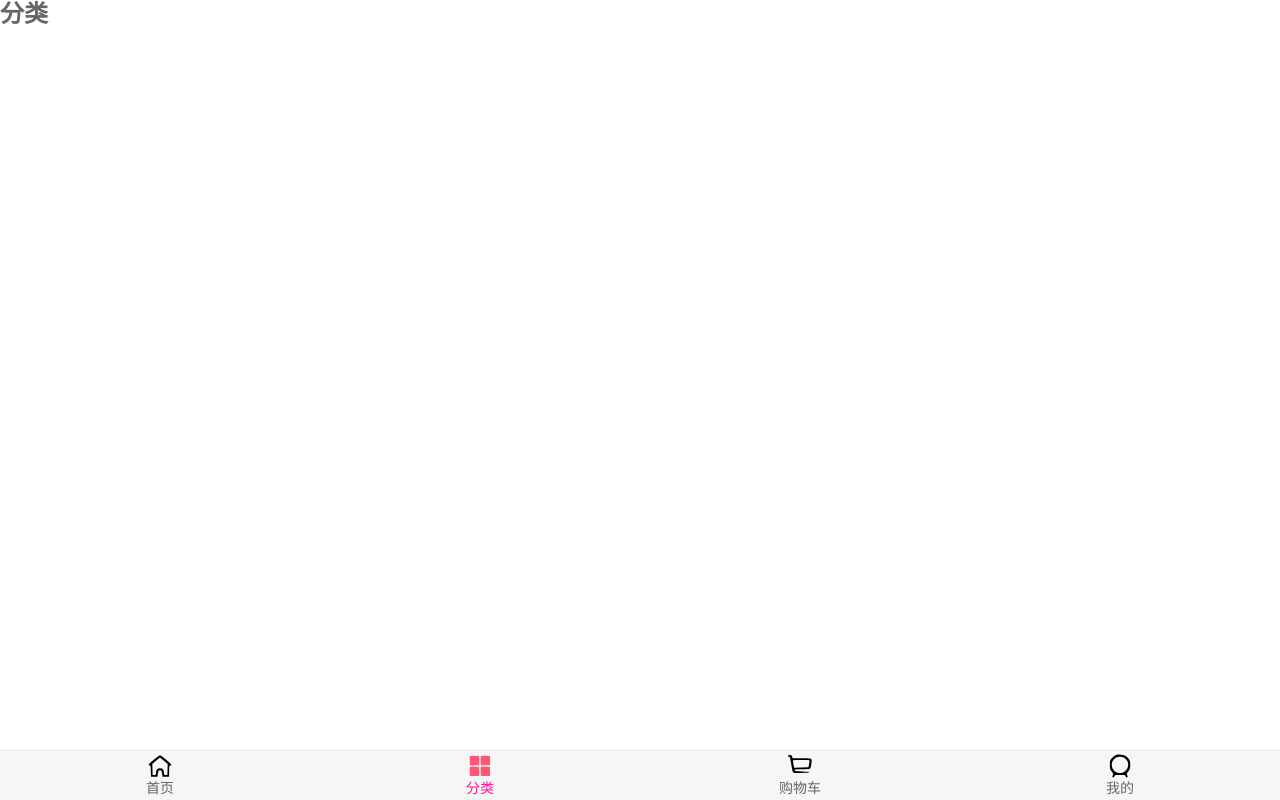
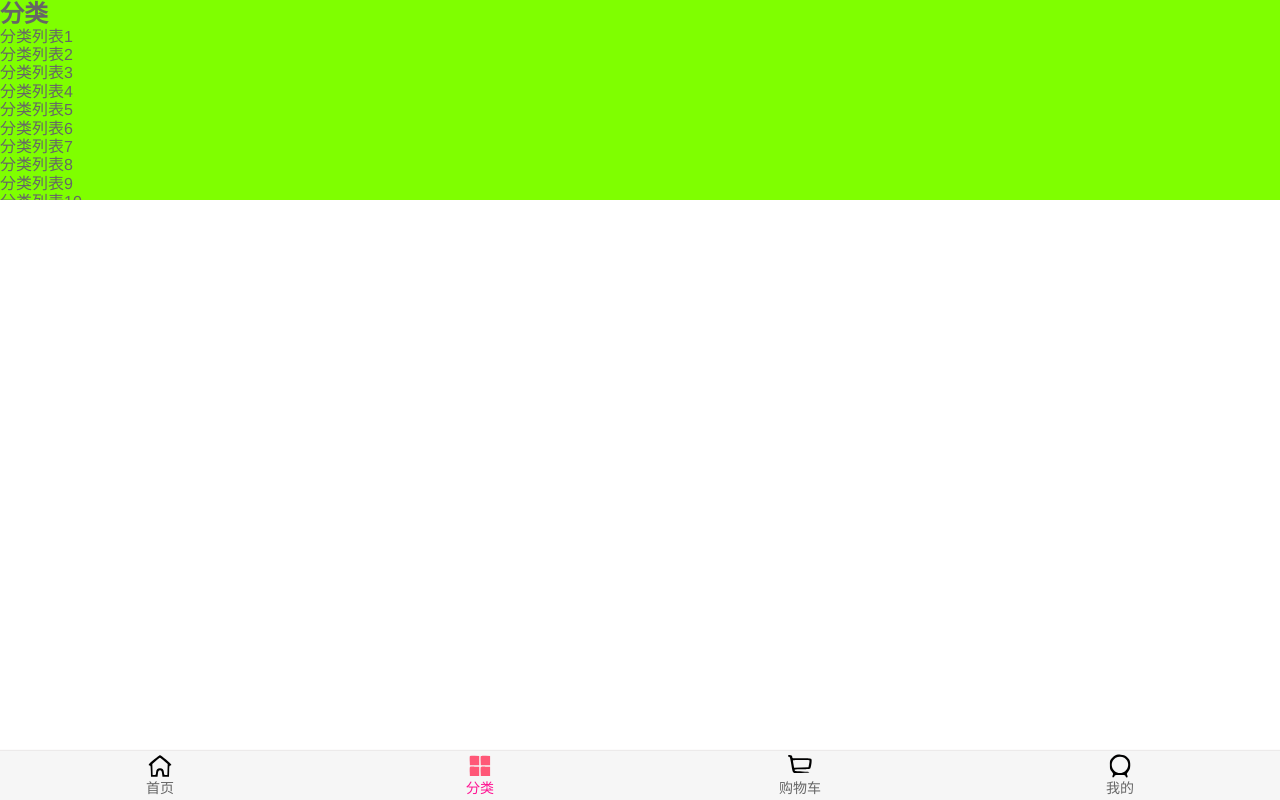
Before and after one commit to wupangzai/mallproject, a Vue app: page /category in a window 1280 px wide. Built offline with nearby package versions, Linux system fonts and the light colour scheme.

Commit message:
'commit'

```diff
--- a/package.json
+++ b/package.json
@@ -8,6 +8,7 @@
   },
   "dependencies": {
     "axios": "^0.21.1",
+    "better-scroll": "^1.13.2",
     "core-js": "^3.6.5",
     "vue": "^2.6.11",
     "vue-router": "^3.5.2"
--- /dev/null
+++ b/src/BScroll/bscroll.js
@@ -0,0 +1,16 @@
+import BScroll from 'better-scroll'
+
+
+export function scroll(config) {
+  // 默认情况下new的better-scroll不会实时监听位置
+  return new BScroll(config,{
+    // 0,1表示不侦测,
+    // 2表示手指滑动侦测，离开后的惯性不侦测
+    // 3表示只要是滑动都侦测
+    probeType: 3,
+    // 默认监听不到里面的点击事件
+    click: true,
+    // 上拉加载更多
+    pullUpLoad: true
+  })
+}
--- /dev/null
+++ b/src/components/common/scroll/Scroll.vue
@@ -0,0 +1,43 @@
+<!--  -->
+<template>
+  <div class="wrapper" ref="wrapper">
+    <div class="content">
+    <slot></slot>
+    </div>
+  </div>
+</template>
+
+<script>
+import BScroll from 'better-scroll'
+export default {
+  name: 'Scroll',
+  data () {
+    return {
+    }
+  },
+  components:{
+  },
+  mounted() {
+    // 不推荐使用wrapper，防止再其他组件有重复的类名
+    // ref绑定再组件上，拿到的就是组件对象
+    // ref绑定在标签，拿到的就是元素对象
+    const scroll = new BScroll(this.$refs.wrapper, {
+      click: true,
+      pullUpLoad: true,
+      probeType: 3,
+    })
+    scroll.on('pullingUp', () => {
+      console.log('触底事件');
+      // 延迟触发，防止多次请求
+      setTimeout( () => {
+        scroll.finishPullUp()
+      },5000)
+    })
+  }
+}
+
+</script>
+
+<style scoped>
+
+</style>
--- a/src/views/category/Category.vue
+++ b/src/views/category/Category.vue
@@ -1,11 +1,114 @@
 <!--  -->
 <template>
-  <div>
+  <div class="wrapper">
+   <ul class="content">
     <h2>分类</h2>
+    <li>分类列表1</li>
+    <li>分类列表2</li>
+    <li>分类列表3</li>
+    <li>分类列表4</li>
+    <li>分类列表5</li>
+    <li>分类列表6</li>
+    <li>分类列表7</li>
+    <li>分类列表8</li>
+    <li>分类列表9</li>
+    <li>分类列表10</li>
+    <li>分类列表11</li>
+    <li>分类列表12</li>
+    <li>分类列表13</li>
+    <li>分类列表14</li>
+    <li>分类列表15</li>
+    <li>分类列表16</li>
+    <li>分类列表17</li>
+    <li>分类列表18</li>
+    <li>分类列表19</li>
+    <li>分类列表20</li>
+    <li>分类列表21</li>
+    <li>分类列表22</li>
+    <li>分类列表23</li>
+    <li>分类列表24</li>
+    <li>分类列表25</li>
+    <li>分类列表26</li>
+    <li>分类列表27</li>
+    <li>分类列表28</li>
+    <li>分类列表29</li>
+    <li>分类列表30</li>
+    <li>分类列表31</li>
+    <li>分类列表32</li>
+    <li>分类列表33</li>
+    <li>分类列表34</li>
+    <li>分类列表35</li>
+    <li>分类列表36</li>
+    <li>分类列表37</li>
+    <li>分类列表38</li>
+    <li>分类列表39</li>
+    <li>分类列表40</li>
+    <li>分类列表41</li>
+    <li>分类列表42</li>
+    <li>分类列表43</li>
+    <li>分类列表44</li>
+    <li>分类列表45</li>
+    <li>分类列表46</li>
+    <li>分类列表47</li>
+    <li>分类列表48</li>
+    <li>分类列表49</li>
+    <li>分类列表50</li>
+    <li>分类列表51</li>
+    <li>分类列表52</li>
+    <li>分类列表53</li>
+    <li>分类列表54</li>
+    <li>分类列表55</li>
+    <li>分类列表56</li>
+    <li>分类列表57</li>
+    <li>分类列表58</li>
+    <li>分类列表59</li>
+    <li>分类列表60</li>
+    <li>分类列表61</li>
+    <li>分类列表62</li>
+    <li>分类列表63</li>
+    <li>分类列表64</li>
+    <li>分类列表65</li>
+    <li>分类列表66</li>
+    <li>分类列表67</li>
+    <li>分类列表68</li>
+    <li>分类列表69</li>
+    <li>分类列表70</li>
+    <li>分类列表71</li>
+    <li>分类列表72</li>
+    <li>分类列表73</li>
+    <li>分类列表74</li>
+    <li>分类列表75</li>
+    <li>分类列表76</li>
+    <li>分类列表77</li>
+    <li>分类列表78</li>
+    <li>分类列表79</li>
+    <li>分类列表80</li>
+    <li>分类列表81</li>
+    <li>分类列表82</li>
+    <li>分类列表83</li>
+    <li>分类列表84</li>
+    <li>分类列表85</li>
+    <li>分类列表86</li>
+    <li>分类列表87</li>
+    <li>分类列表88</li>
+    <li>分类列表89</li>
+    <li>分类列表90</li>
+    <li>分类列表91</li>
+    <li>分类列表92</li>
+    <li>分类列表93</li>
+    <li>分类列表94</li>
+    <li>分类列表95</li>
+    <li>分类列表96</li>
+    <li>分类列表97</li>
+    <li>分类列表98</li>
+    <li>分类列表99</li>
+    <li>分类列表100</li>
+  </ul>
   </div>
 </template>
 
 <script>
+import {scroll} from '@/BScroll/bscroll'
 export default {
   name: 'Category',
   data () {
@@ -13,11 +116,28 @@
     }
   },
   components:{
+  },
+  mounted() {
+    // new BScroll(document.querySelector('.wrapper'))
+    const scroll2 = scroll(document.querySelector('.wrapper'))
+    scroll2.on('scroll', (position) => {
+      // console.log(position);
+    })
+    scroll2.on('pullingUp', () => {
+      // 触底只能触发一次，必须调用finish,才能多次调用
+      console.log('up');
+      scroll2.finishPullUp()
+    })
   }
 }
 
 </script>
 
 <style scoped>
-
+  .wrapper{
+    height: 200px;
+    background-color: chartreuse;
+    /* overflow-y: scroll; */
+    overflow: hidden;
+  }
 </style>
--- a/src/views/home/Home.vue
+++ b/src/views/home/Home.vue
@@ -8,6 +8,8 @@
         购物街
       </template>
     </nav-bar>
+    <!-- 滚动组件设置 -->
+    <scroll class="content">
     <!-- 轮播图 -->
     <home-swiper :banner='banner'></home-swiper>
     <!-- 推荐视图 -->
@@ -17,108 +19,7 @@
     <!-- tabControl -->
     <tab-control class="tab-control" :title="['流行', '新款', '精选']" @tabClick="tabClick"></tab-control>
     <good-list :goods="goods[tabType].list"></good-list>
-    <!-- <ul>
-      <li></li>
-      <li></li>
-      <li></li>
-      <li></li>
-      <li></li>
-      <li></li>
-      <li></li>
-      <li></li>
-      <li></li>
-      <li></li>
-      <li></li>
-      <li></li>
-      <li></li>
-      <li></li>
-      <li></li>
-      <li></li>
-      <li></li>
-      <li></li>
-      <li></li>
-      <li></li>
-      <li></li>
-      <li></li>
-      <li></li>
-      <li></li>
-      <li></li>
-      <li></li>
-      <li></li>
-      <li></li>
-      <li></li>
-      <li></li>
-      <li></li>
-      <li></li>
-      <li></li>
-      <li></li>
-      <li></li>
-      <li></li>
-      <li></li>
-      <li></li>
-      <li></li>
-      <li></li>
-      <li></li>
-      <li></li>
-      <li></li>
-      <li></li>
-      <li></li>
-      <li></li>
-      <li></li>
-      <li></li>
-      <li></li>
-      <li></li>
-      <li></li>
-      <li></li>
-      <li></li>
-      <li></li>
-      <li></li>
-      <li></li>
-      <li></li>
-      <li></li>
-      <li></li>
-      <li></li>
-      <li></li>
-      <li></li>
-      <li></li>
-      <li></li>
-      <li></li>
-      <li></li>
-      <li></li>
-      <li></li>
-      <li></li>
-      <li></li>
-      <li></li>
-      <li></li>
-      <li></li>
-      <li></li>
-      <li></li>
-      <li></li>
-      <li></li>
-      <li></li>
-      <li></li>
-      <li></li>
-      <li></li>
-      <li></li>
-      <li></li>
-      <li></li>
-      <li></li>
-      <li></li>
-      <li></li>
-      <li></li>
-      <li></li>
-      <li></li>
-      <li></li>
-      <li></li>
-      <li></li>
-      <li></li>
-      <li></li>
-      <li></li>
-      <li></li>
-      <li></li>
-      <li></li>
-      <li></li>
-    </ul> -->
+    </scroll>
   </div>
 </template>
 
@@ -130,6 +31,11 @@
 import FeatureView from './childComponents/FeatureView.vue'
 import TabControl from '../../components/content/tabControl/TabControl.vue'
 import GoodList from '../../components/content/goods/GoodList.vue'
+import Scroll from '../../components/common/scroll/Scroll.vue'
+
+
+
+
 // 网络请求导入
 import {getHomeMultidata,getHomeGoods} from '@/network/home'
 
@@ -154,6 +60,7 @@
     FeatureView,
     TabControl,
     GoodList,
+    Scroll,
   },
 
   created() {
@@ -166,9 +73,12 @@
     this.getHomeGoods('pop')
     this.getHomeGoods('new')
     this.getHomeGoods('sell')
+  },
 
+  mounted() {
 
   },
+
   methods:{
     // 事件监听
     tabClick(index) {
@@ -203,7 +113,7 @@
       this.goods[type].list=this.goods[type].list.concat(res.data.list)
       // 将type里的页数+1
       this.goods[type].page += 1
-      console.log(res.data.list);
+      // console.log(res.data.list);
       })
     }
   }
@@ -213,7 +123,8 @@
 
 <style scoped>
   #home{
-    padding-top: 44px;
+    /* padding-top: 44px; */
+    height: 100vh;
   }
   .nav-bar{
     position: fixed;
@@ -227,4 +138,12 @@
     top: 44px;
     background-color: #fff;
   }
+  .content{
+    /* height: 470px; */
+    margin-top: 44px;
+    height: calc(100% - 93px);
+    overflow: hidden;
+  }
+
+
 </style>
```
Also changed, not shown: 1 other file (tests, documents, lock files or other folders).
